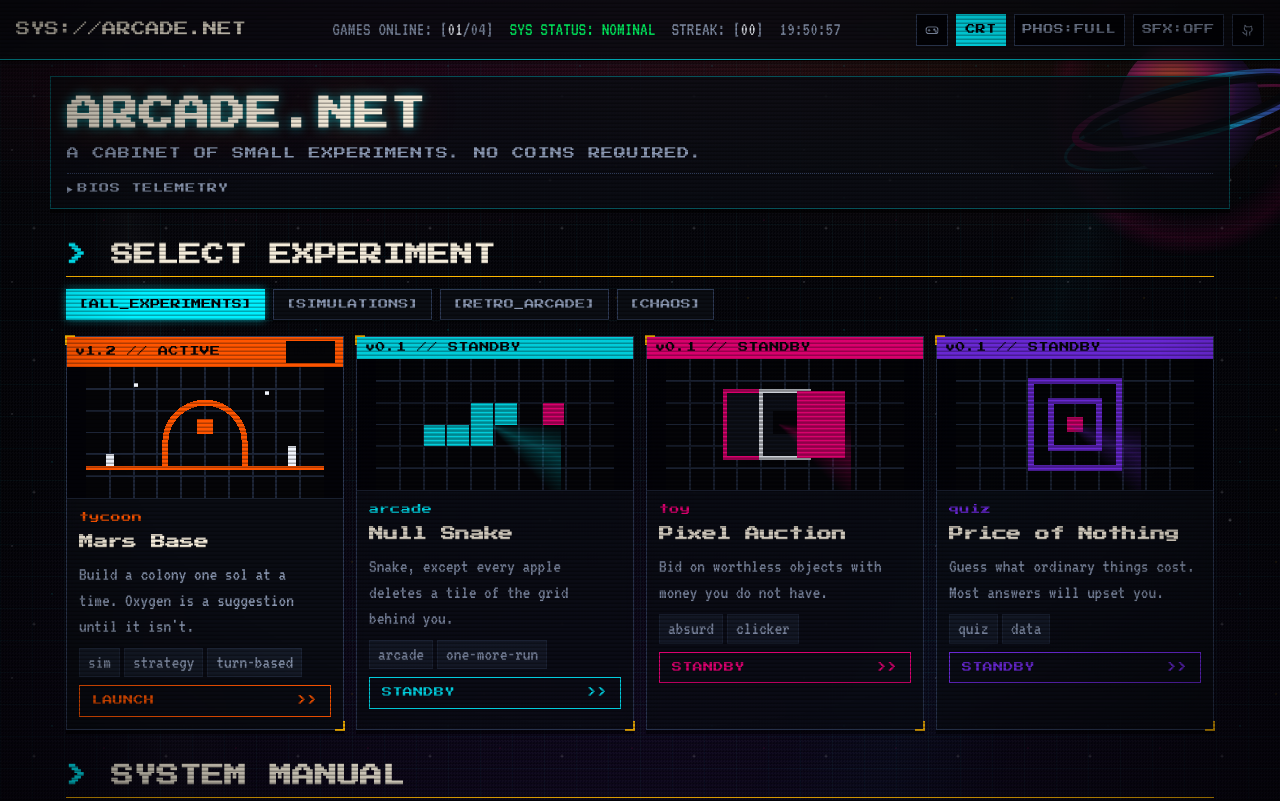
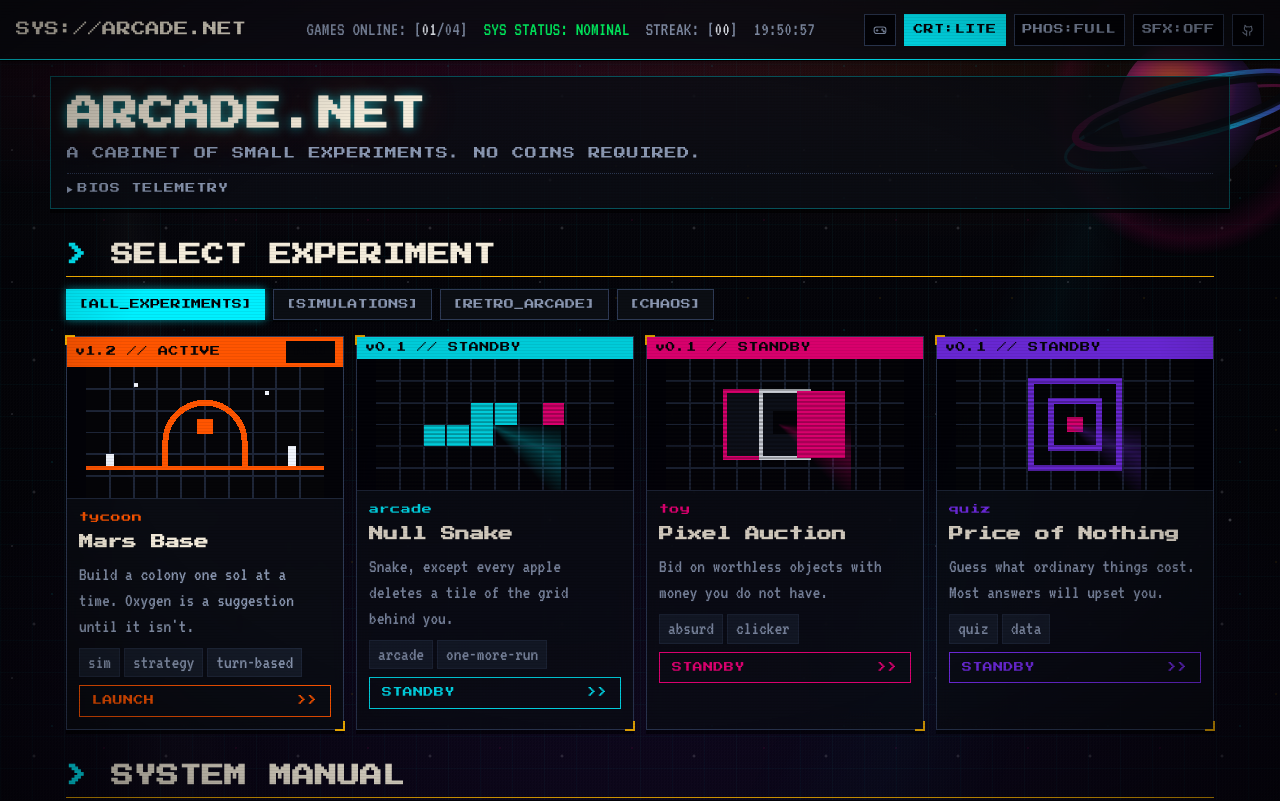
Before and after one commit to Nexace/timesink, a website with bundled scripts: page index.html in a window 1280 px wide. Shown: the top 801 px of the page. Built offline with nearby package versions, Linux system fonts and the light colour scheme; a web font is replaced by a local one.

Commit message:
Text clarity: lite scanlines, 3-state CRT toggle, softer grain, lazy AudioContext

```diff
--- a/shared/shell.js
+++ b/shared/shell.js
@@ -32,7 +32,7 @@ export function initShell({ crumb = null, showGameLinks = true } = {}) {
   const accent = body.dataset.accent;
   if (accent) document.documentElement.dataset.accent = accent;
 
-  applyCrt(prefs.get("crt", true));
+  applyCrt(crtPref());
   applyPhosphor(prefs.get("phosphor", "full"));
 
   const skip = document.querySelector("a.skip-link") ?? document.createElement("a");
@@ -165,10 +165,23 @@ export function getStreak() {
   return prefs.get("streak", 0);
 }
 
-function applyCrt(on) {
-  document.documentElement.classList.toggle("crt-on", Boolean(on));
+const CRT_MODES = ["lite", "full", "off"];
+
+function crtPref() {
+  const raw = prefs.get("crt", "lite");
+  if (raw === true) return "lite";
+  if (raw === false) return "off";
+  return CRT_MODES.includes(raw) ? raw : "lite";
+}
+
+function applyCrt(mode) {
+  const next = CRT_MODES.includes(mode) ? mode : "lite";
+  document.documentElement.classList.remove("crt-on");
+  document.documentElement.classList.toggle("crt-lite", next === "lite");
+  document.documentElement.classList.toggle("crt-full", next === "full");
   document.querySelectorAll("[data-crt-toggle]").forEach((btn) => {
-    btn.setAttribute("aria-pressed", String(Boolean(on)));
+    btn.textContent = `CRT:${next.toUpperCase()}`;
+    btn.setAttribute("aria-pressed", String(next !== "off"));
   });
 }
 
@@ -201,9 +214,11 @@ function wireToggles(header) {
     syncSound();
   });
 
-  crtBtn.setAttribute("aria-pressed", String(prefs.get("crt", true)));
+  crtBtn.textContent = `CRT:${crtPref().toUpperCase()}`;
+  crtBtn.setAttribute("aria-pressed", String(crtPref() !== "off"));
   crtBtn.addEventListener("click", () => {
-    const next = !document.documentElement.classList.contains("crt-on");
+    const current = crtPref();
+    const next = CRT_MODES[(CRT_MODES.indexOf(current) + 1) % CRT_MODES.length];
     prefs.set("crt", next);
     applyCrt(next);
   });
--- a/shared/sound.js
+++ b/shared/sound.js
@@ -102,7 +102,6 @@ export const sfx = {
 
 export function setSoundEnabled(value) {
   enabled = value === true;
-  if (enabled) ac();
   listeners.forEach((fn) => {
     try {
       fn(enabled);
--- a/shared/tokens.css
+++ b/shared/tokens.css
@@ -243,7 +243,7 @@
 .cosmos__grain {
   position: absolute;
   inset: 0;
-  background-image: repeating-conic-gradient(rgba(240, 244, 252, 0.03) 0% 25%, transparent 0% 50%);
+  background-image: repeating-conic-gradient(rgba(240, 244, 252, 0.015) 0% 25%, transparent 0% 50%);
   background-size: 3px 3px;
 }
 
@@ -292,6 +292,15 @@ body[data-page="game"] .cosmos__planet {
     to bottom,
     transparent 0px,
     transparent 2px,
+    rgba(0, 0, 0, 0.12) 3px
+  );
+}
+
+html.crt-full .crt-overlay {
+  background: repeating-linear-gradient(
+    to bottom,
+    transparent 0px,
+    transparent 2px,
     rgba(0, 0, 0, 0.3) 3px,
     rgba(0, 0, 0, 0.3) 4px
   );
@@ -304,7 +313,8 @@ body[data-page="game"] .cosmos__planet {
   background: radial-gradient(ellipse at center, transparent 58%, rgba(0, 0, 0, 0.5));
 }
 
-html:not(.crt-on) .crt-overlay {
+html:not(.crt-lite):not(.crt-full) .crt-overlay,
+html:not(.crt-lite):not(.crt-full) .crt-overlay::after {
   display: none;
 }
 
```
